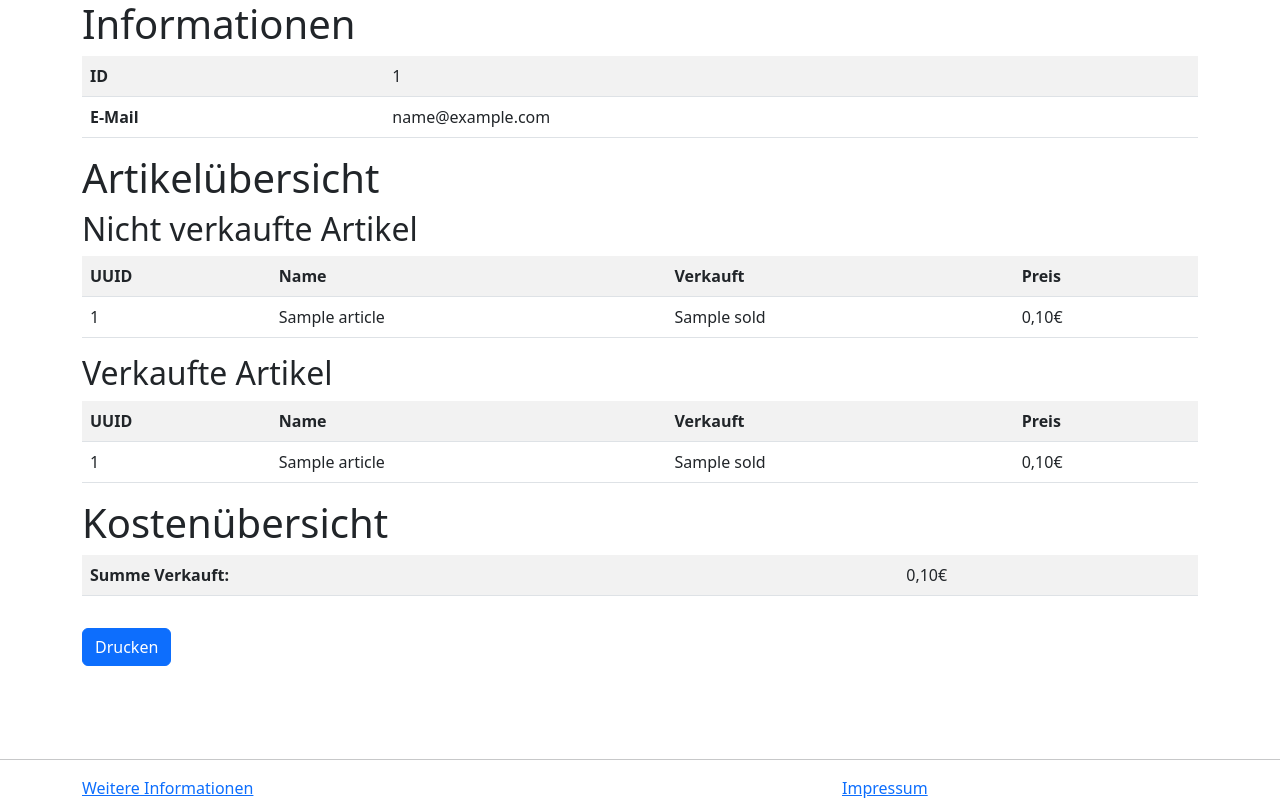
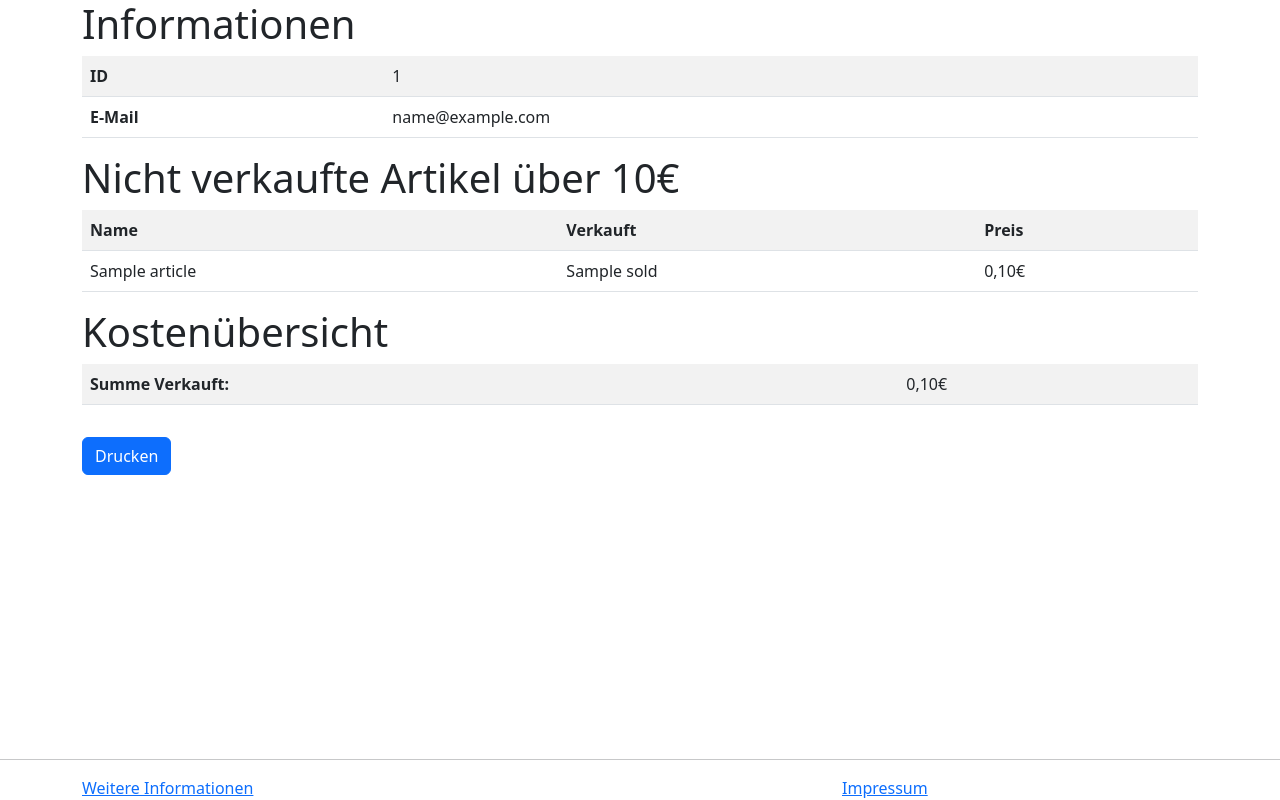
Before and after one commit to sn0b4ll/kinderbasar, a Flask app: template app/templates/clearing.html in a window 1280 px wide. Run offline with Flask 2, Linux system fonts and the light colour scheme; tables that the repository leaves empty hold one stand-in row (values such as "Sample post"); the template is opened without the code that fills it: values that come from a table or form of the project are taken from there, most other values are stand-ins (such as "Sample title", 1, 10 or a date in 2020); parts of the project's set-up code (start-up, migrations or seed data) failed here and were passed over.

Commit message:
Contributing to #40; Reduced information on clearing page.

```diff
--- a/app/templates/clearing.html
+++ b/app/templates/clearing.html
@@ -24,43 +24,15 @@
 
 	<div class="row">
 		<div class="col">
-			<h1>Artikelübersicht</h1>
-		</div>
-	</div>
-	<div class="row">
-		<div class="col">
-			<h2>Nicht verkaufte Artikel</h2>
+			<h1>Nicht verkaufte Artikel über 10€</h1>
 			<table class="table table-striped">
 				<tr>
-					<th scope="col">UUID</th>
 					<th scope="col">Name</th>
 					<th scope="col">Verkauft</th>
 					<th scope="col">Preis</th>
 				</tr>
 				{% for article in articles_unsold -%}
 				<tr>
-					<td>{{ article.uuid }}</td>
-					<td>{{ article.name }}</td>
-					<td>{{ article.sold|to_german }}</td>
-					<td>{{ article.price|as_euro }}</td>
-				</tr>
-				{% endfor %}
-			</table>
-		</div>
-	</div>
-	<div class="row">
-		<div class="col">
-			<h2>Verkaufte Artikel</h2>
-			<table class="table table-striped">
-				<tr>
-					<th scope="col">UUID</th>
-					<th scope="col">Name</th>
-					<th scope="col">Verkauft</th>
-					<th scope="col">Preis</th>
-				</tr>
-				{% for article in articles_sold -%}
-				<tr>
-					<td>{{ article.uuid }}</td>
 					<td>{{ article.name }}</td>
 					<td>{{ article.sold|to_german }}</td>
 					<td>{{ article.price|as_euro }}</td>
```
Also changed, not shown: app/routes/organizer.py (+4 -7 lines).
